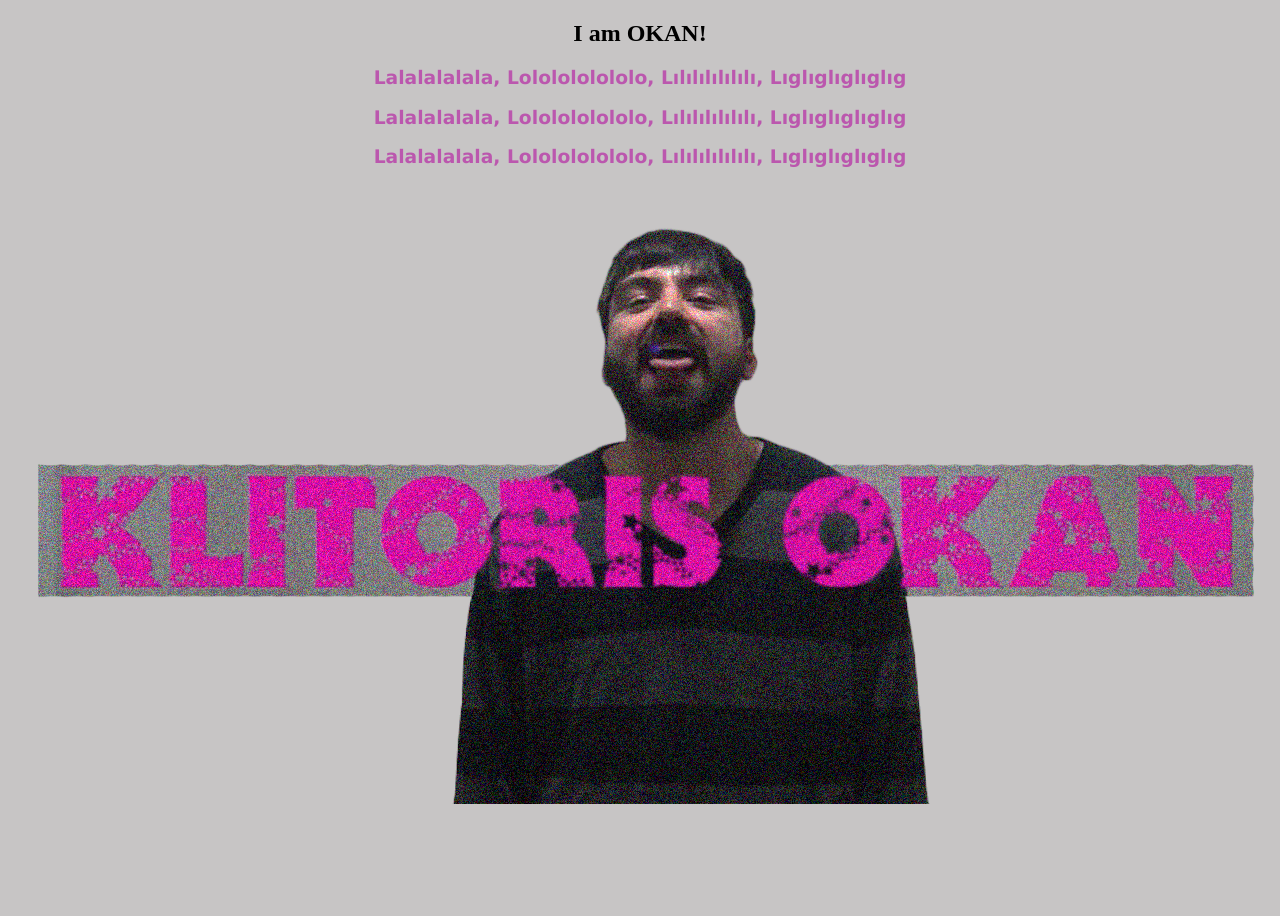
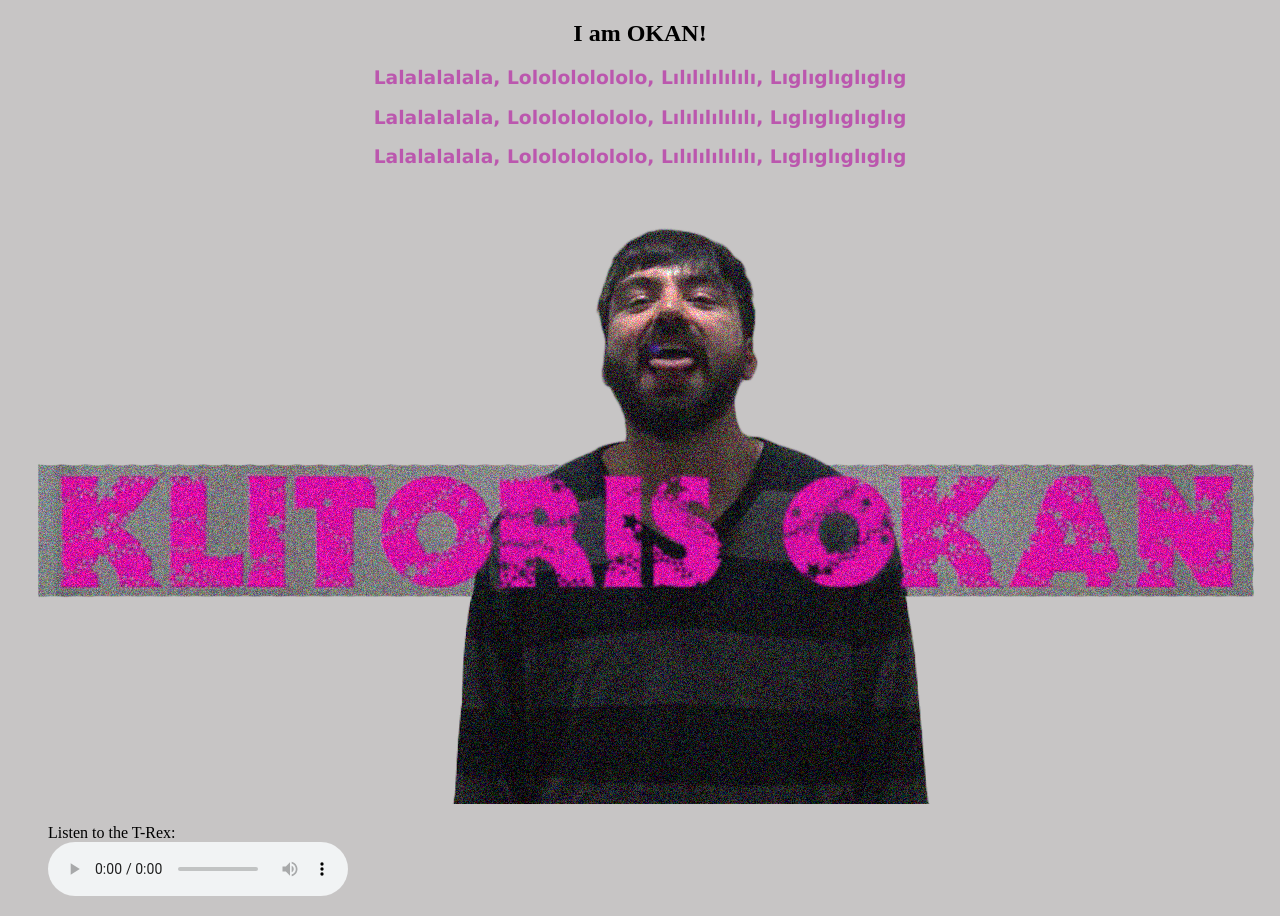
Before and after one commit to trialbycomb4t/Klitorium, a plain HTML site: page index.html in a window 1280 px wide. Before the commit the page ends 816 px from the top, so only its background shows below. Drawn offline with Linux system fonts and the light colour scheme.

Commit message:
Add files via upload

```diff
--- a/index.html
+++ b/index.html
@@ -14,5 +14,17 @@
   <p>Lalalalalala, Lololololololo, Lılılılılılılı, Lıglıglıglıglıg </p></strong></h3>
   <img src="My project.png" alt="bacon-img"></center>
 </body>
+  <!-- BACKGROUND MUSIC -->
+  <audio src="Shamrain My Still Haven.mp3" autoplay loop></audio>
+
+  <figure>
+    <figcaption>Listen to the T-Rex:</figcaption>
+    <audio
+        controls loop
+        src="klitor.mp3.mp3">
+                Download audio
+            </a>
+    </audio>
+</figure>
 
 </html>
```
Also changed, not shown: 1 other file.
